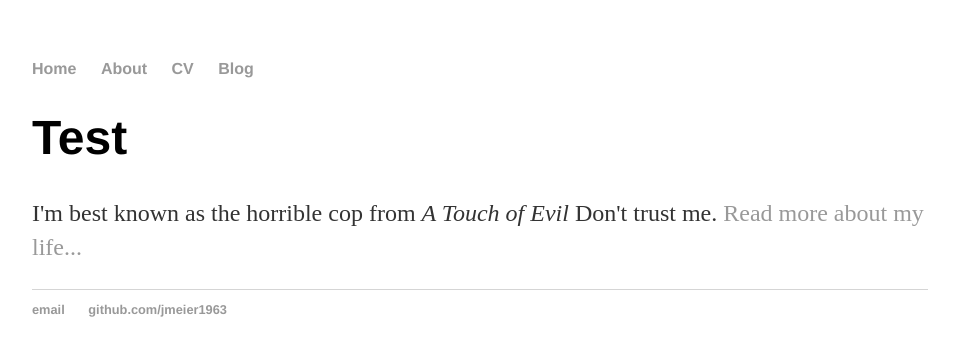
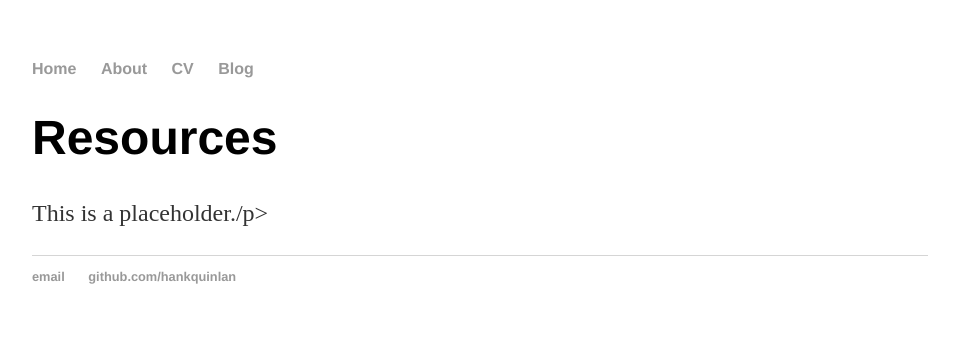
Before and after one commit to jmeier1963/jmeier1963.github.io, a Jekyll site: the page built from index.html, in a window 1280 px wide. Shown: the top 356 px of the page, without its empty margins (160-1119 px from the left). Built offline with Jekyll 4.4.1, drawn with Linux system fonts in a browser that asks for light colours.

Commit message:
Update index.html

```diff
--- a/index.html
+++ b/index.html
@@ -1,30 +1,8 @@
-<!DOCTYPE html>
-<html>
-	<head>
-		<title>Teaching Resources</title>
-		<!-- link to main stylesheet -->
-		<link rel="stylesheet" type="text/css" href="/css/main.css">
-	</head>
-	<body>
-		<nav>
-    		<ul>
-        		<li><a href="/">Home</a></li>
-	        	<li><a href="/about">About</a></li>
-        		<li><a href="/cv">CV</a></li>
-        		<li><a href="/blog">Blog</a></li>
-    		</ul>
-		</nav>
-		<div class="container">
-    		<div class="blurb">
-        		<h1>Test</h1>
-				<p>I'm best known as the horrible cop from <em>A Touch of Evil</em> Don't trust me. <a href="/about">Read more about my life...</a></p>
-    		</div><!-- /.blurb -->
-		</div><!-- /.container -->
-		<footer>
-    		<ul>
-        		<li><a href="mailto:johannes.meier@xigmbh.de">email</a></li>
-        		<li><a href="https://github.com/jmeier1963">github.com/jmeier1963</a></li>
-			</ul>
-		</footer>
-	</body>
-</html>
+---
+layout: default
+title: Teaching Resources
+---
+<div class="blurb">
+	<h1>Resources</h1>
+	<p>This is a placeholder./p>
+</div><!-- /.blurb -->
```
